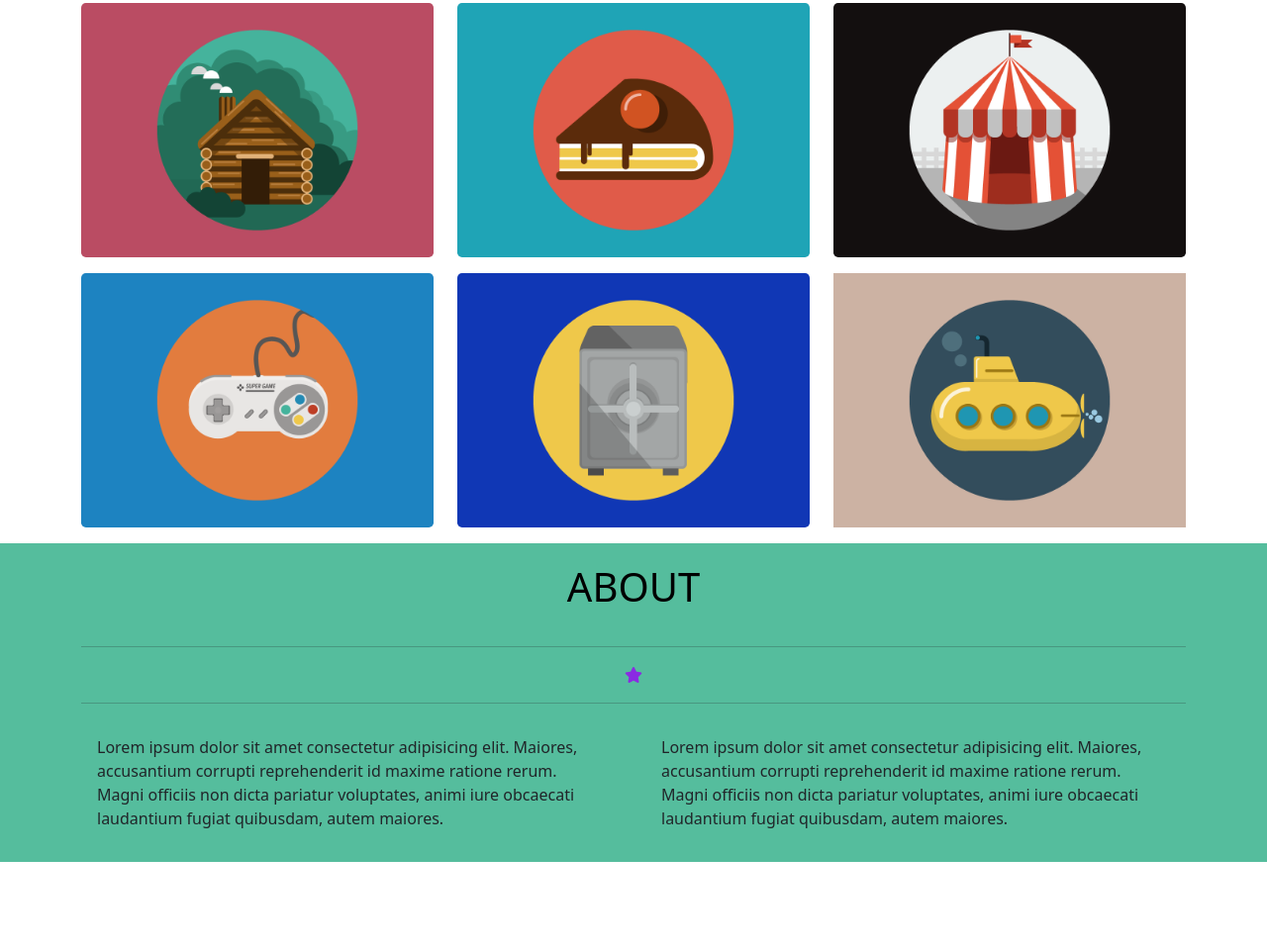
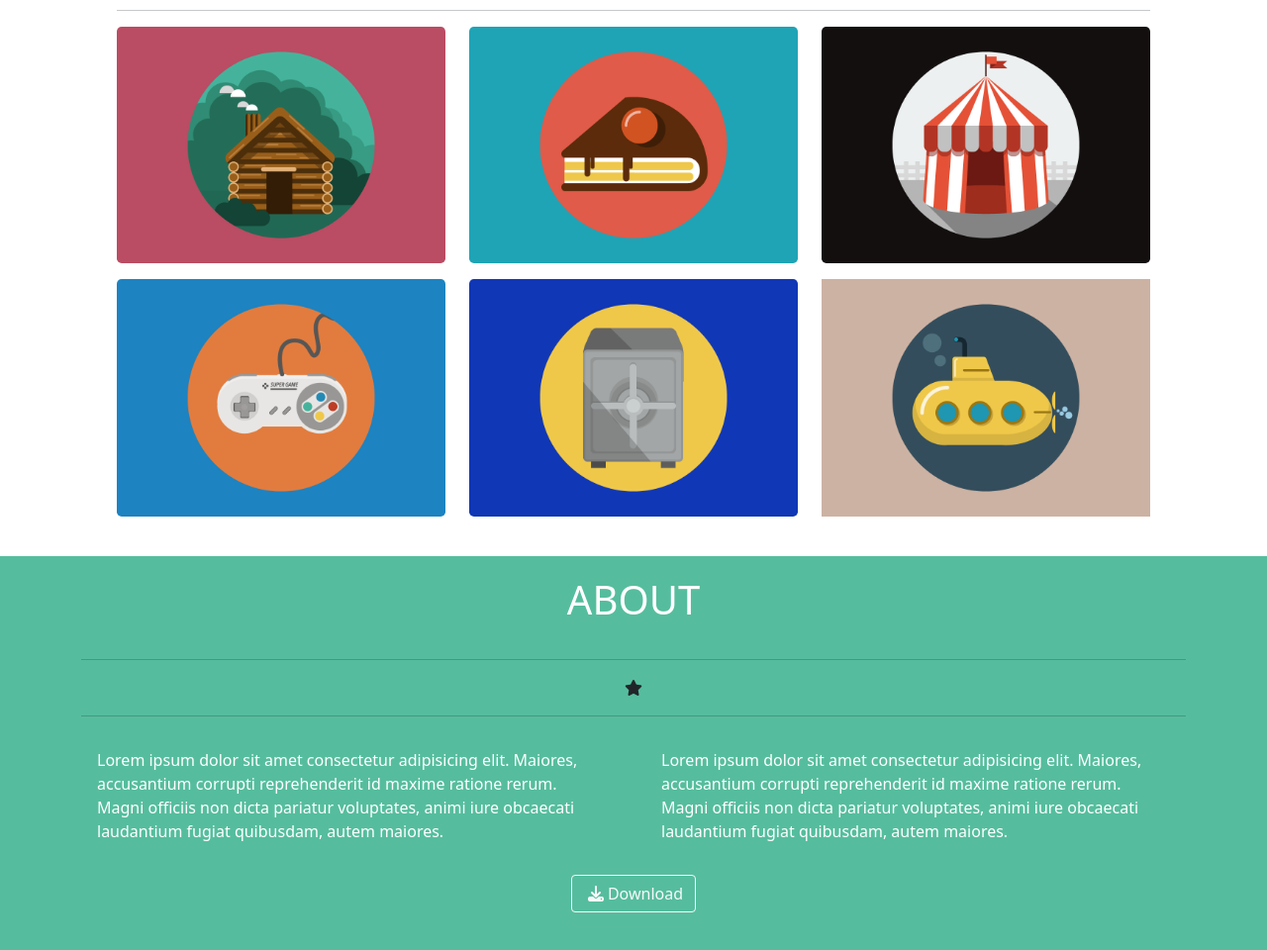
Before and after one commit to carlog91cast/html-css-bootstrap-freelancer, a plain HTML site: page index.html in a window 1280 px wide. Shown: the part 622-1582 px from the top of the page at 99% size. Before the commit the page ends 1493 px from the top, so only its background shows below. Drawn offline with nearby package versions, Linux system fonts and the light colour scheme.

Commit message:
add starting footer

```diff
--- a/index.html
+++ b/index.html
@@ -37,9 +37,9 @@
             </div>
         </div>
         <div class="container">
-            <div class="row">
+            <div class="row m-4">
                 <div class="text-center">
-                    <h1>PORTFOLIO</h1>
+                    <h1 class="text-dark">PORTFOLIO</h1>
                     <hr>
                     <i class="fa-solid fa-star"></i>
                     <hr>
@@ -74,16 +74,24 @@
                         <hr>
                     </div>
                     <div class="col-12 col-md-6 col-lg-6">
-                        <p class="p-3">Lorem ipsum dolor sit amet consectetur adipisicing elit. Maiores, accusantium
+                        <p class="p-3 text-white">Lorem ipsum dolor sit amet consectetur adipisicing elit. Maiores, accusantium
                             corrupti reprehenderit id maxime ratione rerum. Magni officiis non dicta pariatur
                             voluptates, animi iure obcaecati laudantium fugiat quibusdam, autem maiores.</p>
                     </div>
                     <div class="col-12 col-md-6 col-lg-6">
-                        <p class="p-3">Lorem ipsum dolor sit amet consectetur adipisicing elit. Maiores, accusantium
+                        <p class="p-3 text-white">Lorem ipsum dolor sit amet consectetur adipisicing elit. Maiores, accusantium
                             corrupti reprehenderit id maxime ratione rerum. Magni officiis non dicta pariatur
                             voluptates, animi iure obcaecati laudantium fugiat quibusdam, autem maiores.</p>
                     </div>
+                    <div class="text-center mb-5">
+                        <button type="button" class="btn btn-outline-light"><i class="fa-solid fa-download p-1"></i>Download</button>
+                    </div>
                 </div>
+            </div>
+        </div>
+        <div class="grey">
+            <div class="container">
+                <div class="row"></div>
             </div>
         </div>
 
--- a/style.css/style.css
+++ b/style.css/style.css
@@ -5,9 +5,6 @@
     width: 15%;
 }
 .text-center h1,h6{
-    color: black;
+    color: white;
     padding: 20px;
 }
-.text-center i{
-    color:blueviolet;
-}
```
